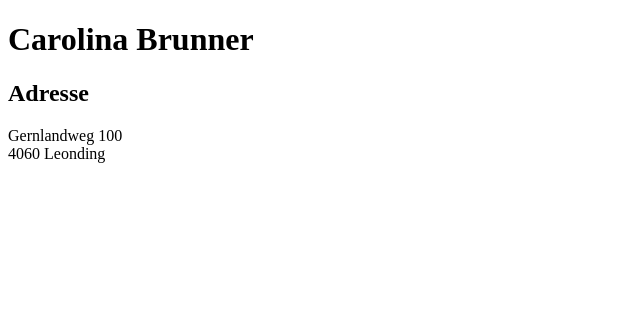
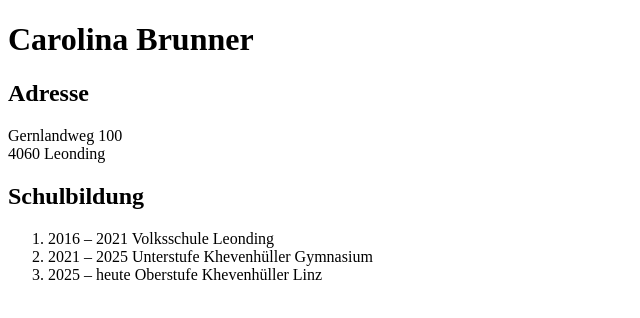
Before and after one commit to carolinabrunner-ai/Brunner-web-ueb1, a plain HTML site: page index.html in a window 1280 px wide. Shown: the whole page, without its empty margins (0-640 px from the left). Drawn offline with Linux system fonts and the light colour scheme.

Commit message:
Update index.html

```diff
--- a/index.html
+++ b/index.html
@@ -10,5 +10,12 @@
 <h2>Adresse</h2>
 
 <p>Gernlandweg 100<br>4060 Leonding</p>
+<h2>Schulbildung</h2>
+
+<ol>
+  <li>2016 – 2021 Volksschule Leonding</li>
+  <li>2021 – 2025 Unterstufe Khevenhüller Gymnasium</li>
+  <li>2025 – heute Oberstufe Khevenhüller Linz</li>
+</ol>
 
 </body>
```
